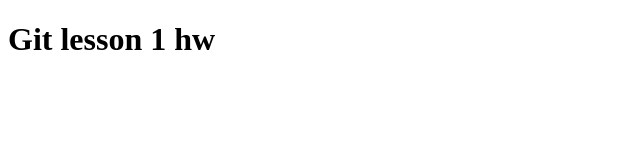
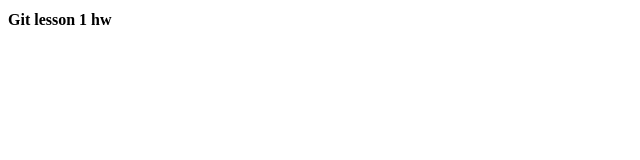
Before and after one commit to AndreiGulii/Git-lesson1-hw, a plain HTML site: page index.html in a window 1280 px wide. Shown: the whole page, without its empty margins (0-640 px from the left). Drawn offline with Linux system fonts and the light colour scheme.

Commit message:
style.css

```diff
--- a/index.html
+++ b/index.html
@@ -4,6 +4,7 @@
     <meta charset="UTF-8">
     <meta name="viewport" content="width=device-width, initial-scale=1.0">
     <title>Git lesson 1 hw</title>
+    <link rel="stylesheet" href="style.css">
 </head>
 <body>
     <h1>Git lesson 1 hw</h1>
--- /dev/null
+++ b/style.css
@@ -0,0 +1,3 @@
+h1{
+    font-size: medium;
+}
```
